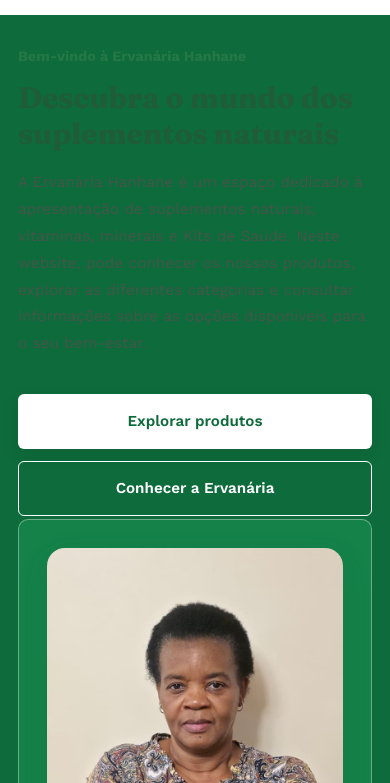
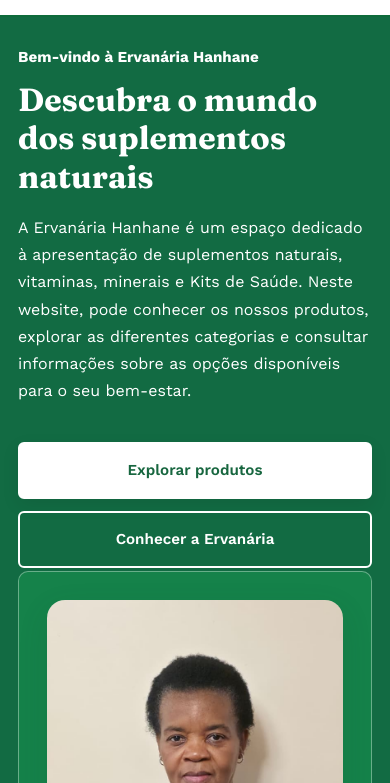
Before and after one commit to khrissy9/ervanaria-hanhane, a plain HTML site: page index.html in a window 390 px wide. Shown: the part 61-844 px from the top of the page. Drawn offline with nearby package versions, Linux system fonts and the light colour scheme.

Commit message:
Corrige contraste do hero

```diff
--- a/css/style.css
+++ b/css/style.css
@@ -1437,3 +1437,65 @@ h3 {
     font-size: 0.96rem;
   }
 }
+
+/* CORRECÇÃO DE CONTRASTE DO HERO */
+.hero {
+  background-color: #126b43;
+}
+
+.hero-texto .eyebrow,
+.hero-texto h1,
+.hero-texto > p:not(.eyebrow) {
+  color: #ffffff !important;
+}
+
+/* Texto introdutório */
+.hero-texto .eyebrow {
+  font-weight: 700;
+  opacity: 1;
+}
+
+/* Título principal */
+.hero-texto h1 {
+  opacity: 1;
+}
+
+/* Descrição */
+.hero-texto > p:not(.eyebrow) {
+  opacity: 1;
+}
+
+/* Botão principal */
+.hero-acoes .botao-primario {
+  background-color: #ffffff;
+  color: #17663f !important;
+  border: 2px solid #ffffff;
+}
+
+/* Botão secundário */
+.hero-acoes .botao-secundario {
+  background-color: transparent;
+  color: #ffffff !important;
+  border: 2px solid #ffffff;
+}
+
+/* Evitar texto escuro durante as animações */
+.hero-texto [data-gsap] {
+  color: #ffffff;
+}
+
+@media (max-width: 860px) {
+  .hero-texto .eyebrow {
+    font-size: 0.95rem;
+  }
+
+  .hero-texto h1 {
+    font-size: clamp(2rem, 7vw, 2.6rem);
+    line-height: 1.2;
+  }
+
+  .hero-texto > p:not(.eyebrow) {
+    font-size: 1rem;
+    line-height: 1.7;
+  }
+}
```
